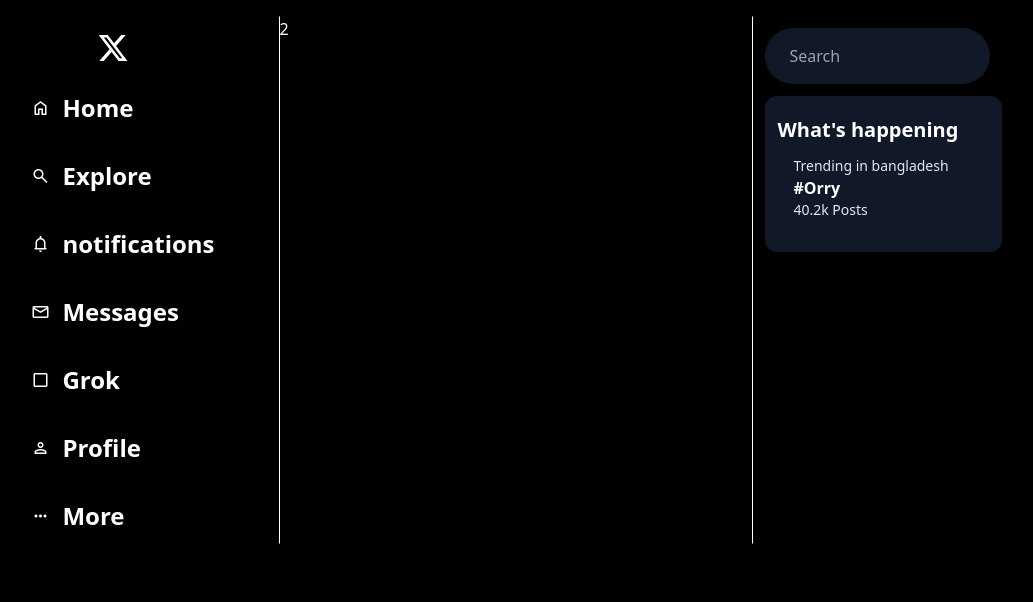
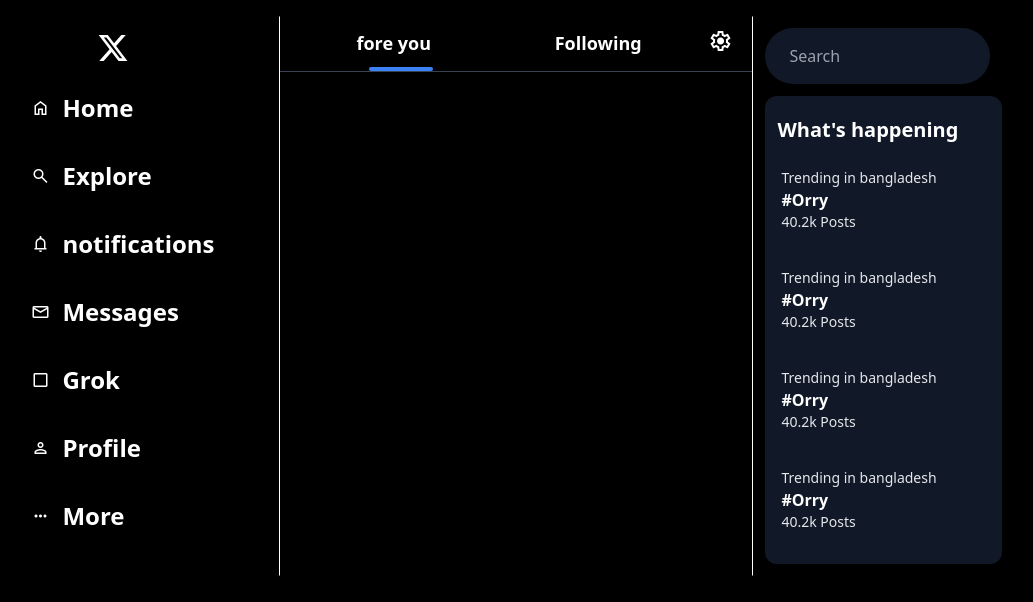
Before and after one commit to AliMonoar45/twitter-clone, a website built with Vite: page index.html in a window 1280 px wide. Shown: the whole page, without its empty margins (53-1086 px from the left). Built offline with nearby package versions, Linux system fonts and the light colour scheme.

Commit message:
done for now left bar

```diff
--- a/index.html
+++ b/index.html
@@ -74,8 +74,18 @@
           </ul>
         </div>
       </div>
-      <div class="second w-full border-[1px] border-x-white border-y-black">
-        2
+      <div class="second w-full border-[1px] border-x-white border-y-black ">
+        <div class="top flex p-3 relative">
+          <div class="absolute w-16 h-1 rounded-full bg-blue-500 bottom-0 left-[19%] z-10"></div>
+          <div class="left bg-red-3001 w-1/2 flex justify-center font-bold text-lg ">fore you</div>
+
+          <div class="right bg-green-2001 w-1/2 flex justify-center font-bold text-lg">Following</div>
+          <div class="setting mx-2">
+            <span class="material-symbols-outlined">
+              settings
+              </span> </div>
+        </div>
+        <div class="h-[1px] w-full bg-gray-700"></div>
       </div>
       <div class="third w-full bg-black">
         <div class="search m-3">
@@ -85,11 +95,26 @@
             placeholder="Search"
           />
         </div>
-        <div class="whats m-3 bg-gray-900 w-1/2 py-5 px-3 rounded-xl">
-          <h1 class="text-xl font-bold">What's happening</h1>
+        <div class="whats m-3 bg-gray-900 w-1/2 py-5 space-y-3 rounded-xl">
+          <h1 class="text-xl font-bold px-3">What's happening</h1>
           <div class="items px-4 p-3 hover:bg-gray-800 cursor-pointer">
             <div class="text-sm text-gray-200">Trending in bangladesh</div>
-            <div class="font-bold ">#Orry</div>
+            <div class="font-bold">#Orry</div>
+            <div class="text-sm text-gray-200">40.2k Posts</div>
+          </div>
+          <div class="items px-4 p-3 hover:bg-gray-800 cursor-pointer">
+            <div class="text-sm text-gray-200">Trending in bangladesh</div>
+            <div class="font-bold">#Orry</div>
+            <div class="text-sm text-gray-200">40.2k Posts</div>
+          </div>
+          <div class="items px-4 p-3 hover:bg-gray-800 cursor-pointer">
+            <div class="text-sm text-gray-200">Trending in bangladesh</div>
+            <div class="font-bold">#Orry</div>
+            <div class="text-sm text-gray-200">40.2k Posts</div>
+          </div>
+          <div class="items px-4 p-3 hover:bg-gray-800 cursor-pointer">
+            <div class="text-sm text-gray-200">Trending in bangladesh</div>
+            <div class="font-bold">#Orry</div>
             <div class="text-sm text-gray-200">40.2k Posts</div>
           </div>
         </div>
--- a/package.json
+++ b/package.json
@@ -4,7 +4,8 @@
   "main": "index.js",
   "scripts": {
     "test": "echo \"Error: no test specified\" && exit 1",
-    "div": "npx tailwindcss -i ./src/input.css -o ./src/output.css --watch"
+    "div": "npx tailwindcss -i ./src/input.css -o ./src/output.css --watch",
+    "start": "vite"
 
   },
   "keywords": [],
```
Also changed, not shown: src/output.css.
